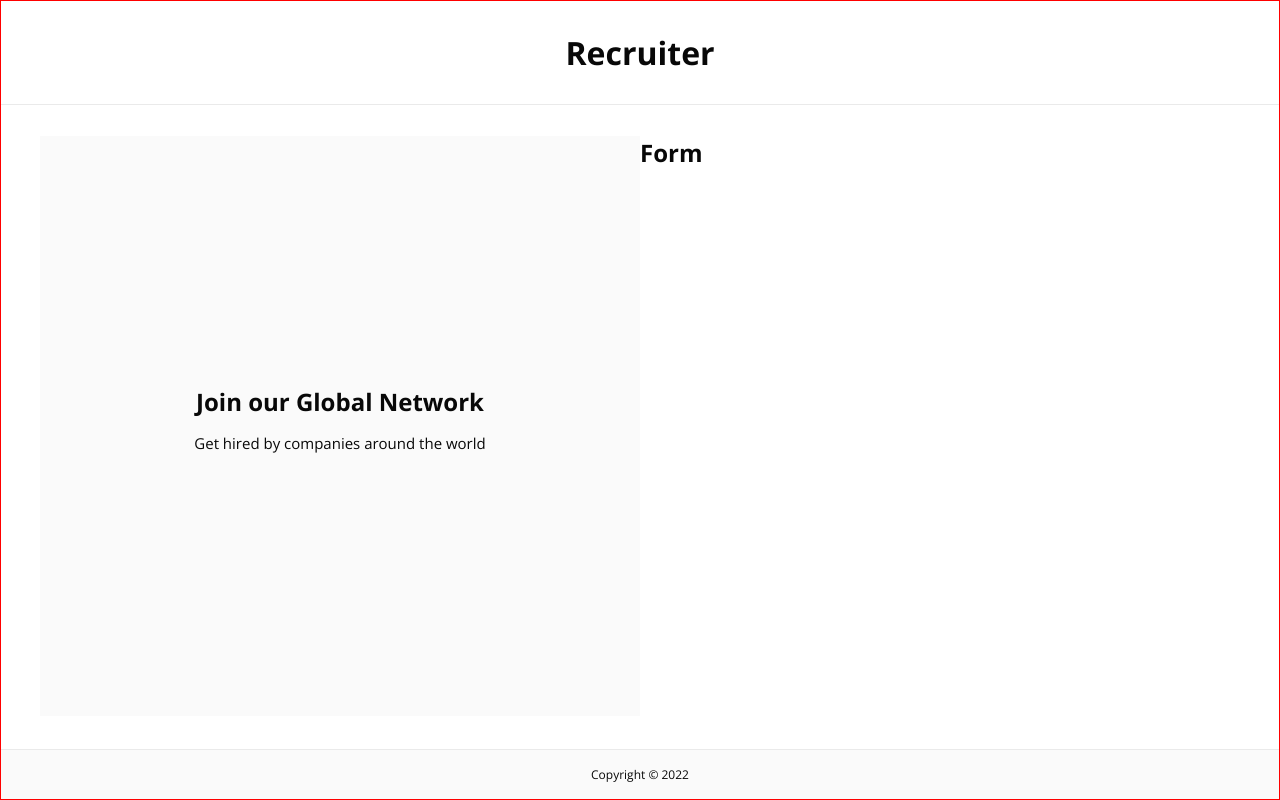
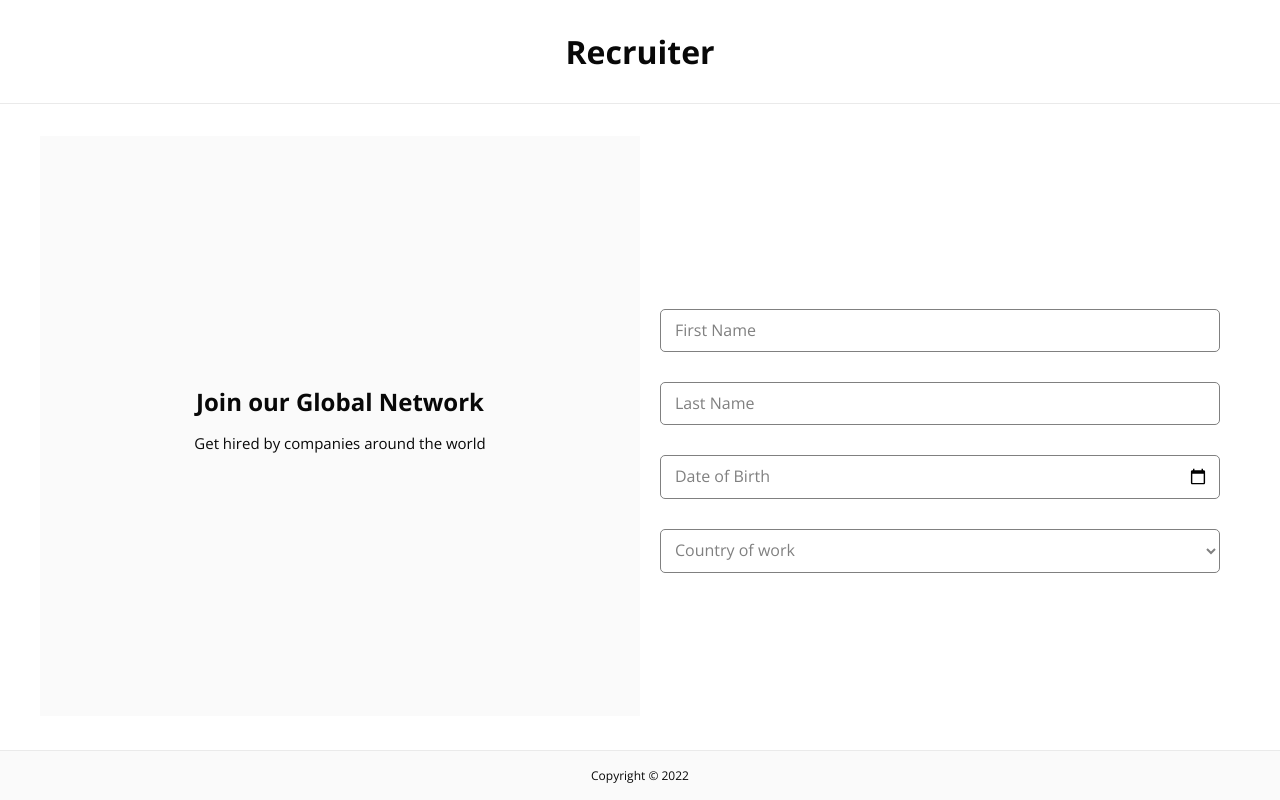
Before and after one commit to UcheSylvester/recruiter, a React (Create React App) app: page / in a window 1280 px wide. Built offline with nearby package versions, Linux system fonts and the light colour scheme; a web font is replaced by a local one.

Commit message:
🔥 💄 🎨  Input and Select component

```diff
--- a/src/App.tsx
+++ b/src/App.tsx
@@ -1,9 +1,9 @@
-import EmployeeFormContainer from "./components/employee-form-container";
+import OnboardingFormContainer from "./components/onboarding-form-container";
 import Layout from "./components/layout";
 
 const App = () => (
   <Layout pageTitle="Recruiter | Home page">
-    <EmployeeFormContainer />
+    <OnboardingFormContainer />
   </Layout>
 );
 
--- a/src/components/employee-form-container/employee-form/index.tsx
+++ /dev/null
@@ -1,11 +0,0 @@
-import "./index.scss";
-
-const EmployeeForm = () => {
-  return (
-    <form className="employee-form">
-      <h1>Form</h1>
-    </form>
-  );
-};
-
-export default EmployeeForm;
--- /dev/null
+++ b/src/components/form-input/index.scss
@@ -0,0 +1,64 @@
+$sub-color: grey;
+$main-color: black;
+
+@mixin shrinkLabel {
+  top: -9px;
+  font-size: 12px;
+  color: $main-color;
+  padding: 0 0.5rem;
+}
+
+.group {
+  position: relative;
+  margin-top: 3rem;
+  width: 100%;
+
+  .form-input {
+    background: none;
+    background-color: white;
+    color: $sub-color;
+    font-size: 1.8rem;
+    padding: 1rem;
+    display: block;
+    width: 100%;
+    border: none;
+    border-radius: 0.5rem;
+    border: 1px solid $sub-color;
+
+    &:focus {
+      outline: none;
+    }
+
+    &:focus ~ .form-input-label {
+      @include shrinkLabel();
+    }
+  }
+
+  input[type="password"] {
+    letter-spacing: 0.3em;
+  }
+
+  // Remove default placeholder on date input
+  input[type="date"]:in-range::-webkit-datetime-edit-year-field,
+  input[type="date"]:in-range::-webkit-datetime-edit-month-field,
+  input[type="date"]:in-range::-webkit-datetime-edit-day-field,
+  input[type="date"]:in-range::-webkit-datetime-edit-text {
+    color: transparent;
+  }
+
+  .form-input-label {
+    color: $sub-color;
+    font-size: 16px;
+    font-weight: normal;
+    position: absolute;
+    pointer-events: none;
+    left: 1.5rem;
+    top: 1rem;
+    transition: 300ms ease all;
+    background-color: white;
+
+    &.shrink {
+      @include shrinkLabel();
+    }
+  }
+}
--- /dev/null
+++ b/src/components/form-input/index.tsx
@@ -0,0 +1,32 @@
+import "./index.scss";
+
+export interface FormInputProps extends React.HTMLProps<HTMLInputElement> {
+  label: string;
+}
+
+const FormInput: React.FC<FormInputProps> = ({
+  label,
+  value,
+  name,
+  type = "text",
+  ...otherProps
+}) => (
+  <div className="group">
+    <input
+      className="form-input"
+      id={name}
+      name={name}
+      value={value}
+      type={type}
+      {...otherProps}
+    />
+    <label
+      className={`${value ? "shrink" : ""} form-input-label`}
+      htmlFor={name}
+    >
+      {label}
+    </label>
+  </div>
+);
+
+export default FormInput;
--- /dev/null
+++ b/src/components/form-select/index.tsx
@@ -0,0 +1,42 @@
+export interface SelectOption {
+  label: string;
+  value: string;
+}
+
+export interface FormSelectProps extends React.HTMLProps<HTMLSelectElement> {
+  label: string;
+  options: SelectOption[];
+}
+
+const FormSelect: React.FC<FormSelectProps> = ({
+  label,
+  name,
+  options,
+  value,
+  ...otherProps
+}) => (
+  <div className="group">
+    <select
+      name={name}
+      id={name}
+      value={value}
+      {...otherProps}
+      className="form-input"
+    >
+      {options.map(({ label, value }) => (
+        <option key={value} value={value}>
+          {label}
+        </option>
+      ))}
+    </select>
+
+    <label
+      htmlFor={name}
+      className={`${value ? "shrink" : ""} form-input-label`}
+    >
+      {label}
+    </label>
+  </div>
+);
+
+export default FormSelect;
--- a/src/components/employee-form-container/index.scss
+++ b/src/components/onboarding-form-container/index.scss
@@ -10,10 +10,10 @@
       background-color: var(--bg-light);
       width: 50%;
       padding-right: 0;
-      display: flex;
       flex-direction: column;
       justify-content: center;
       align-items: center;
+      display: none;
 
       p {
         margin: 1.5rem 0;
@@ -22,4 +22,12 @@
       }
     }
   }
+
+  @media (min-width: 700px) {
+    &__image {
+      &-container {
+        display: flex;
+      }
+    }
+  }
 }
--- a/src/components/employee-form-container/index.tsx
+++ b/src/components/onboarding-form-container/index.tsx
@@ -1,7 +1,7 @@
-import EmployeeForm from "./employee-form";
+import OnboardingForm from "./onboarding-form";
 import "./index.scss";
 
-const EmployeeFormContainer = () => {
+const OnboardingFormContainer = () => {
   return (
     <section className="employee-form__container">
       <div className="employee-form__image-container">
@@ -9,9 +9,9 @@ const EmployeeFormContainer = () => {
 
         <p>Get hired by companies around the world</p>
       </div>
-      <EmployeeForm />
+      <OnboardingForm />
     </section>
   );
 };
 
-export default EmployeeFormContainer;
+export default OnboardingFormContainer;
--- /dev/null
+++ b/src/components/onboarding-form-container/onboarding-form/index.scss
@@ -0,0 +1,8 @@
+.employee-form {
+  margin: 0 2rem;
+  flex: 1;
+  display: flex;
+  flex-direction: column;
+  align-items: center;
+  justify-content: center;
+}
--- /dev/null
+++ b/src/components/onboarding-form-container/onboarding-form/index.tsx
@@ -0,0 +1,66 @@
+import { useState } from "react";
+import { capitalize } from "../../../helpers";
+import FormInput from "../../form-input";
+import FormSelect from "../../form-select";
+import "./index.scss";
+
+const countries = ["spain", "ghana", "brazil"];
+
+export interface FormValues {
+  firstName: string;
+  lastName: string;
+  dateOfBirth: string;
+  countryOfWork: string;
+}
+
+const OnboardingForm = () => {
+  const [formValues, setFormValues] = useState<FormValues>({
+    firstName: "",
+    lastName: "",
+    dateOfBirth: "",
+    countryOfWork: "",
+  });
+
+  const { firstName, lastName, dateOfBirth, countryOfWork } = formValues;
+
+  const handleChange = (e: React.ChangeEvent<any>) => {
+    const { name, value } = e.target;
+    setFormValues({ ...formValues, [name]: value });
+  };
+
+  return (
+    <form className="employee-form">
+      <FormInput
+        label="First Name"
+        name="firstName"
+        value={firstName}
+        onChange={handleChange}
+      />
+      <FormInput
+        label="Last Name"
+        name="lastName"
+        value={lastName}
+        onChange={handleChange}
+      />
+      <FormInput
+        label="Date of Birth"
+        type="date"
+        name="dateOfBirth"
+        value={dateOfBirth}
+        onChange={handleChange}
+      />
+      <FormSelect
+        value={countryOfWork}
+        label="Country of work"
+        name="countryOfWork"
+        onChange={handleChange}
+        options={countries.map((country) => ({
+          label: capitalize(country),
+          value: country,
+        }))}
+      />
+    </form>
+  );
+};
+
+export default OnboardingForm;
--- /dev/null
+++ b/src/helpers/index.tsx
@@ -0,0 +1,3 @@
+export const capitalize = (str: string) => {
+  return str.charAt(0).toUpperCase() + str.slice(1);
+};
--- a/src/index.scss
+++ b/src/index.scss
@@ -23,7 +23,6 @@ html {
   height: 100vh;
   display: flex;
   flex-direction: column;
-  border: 1px solid red;
 }
 
 // Utilities
```
Also changed, not shown: src/components/employee-form-container/employee-form/index.scss (deleted).
